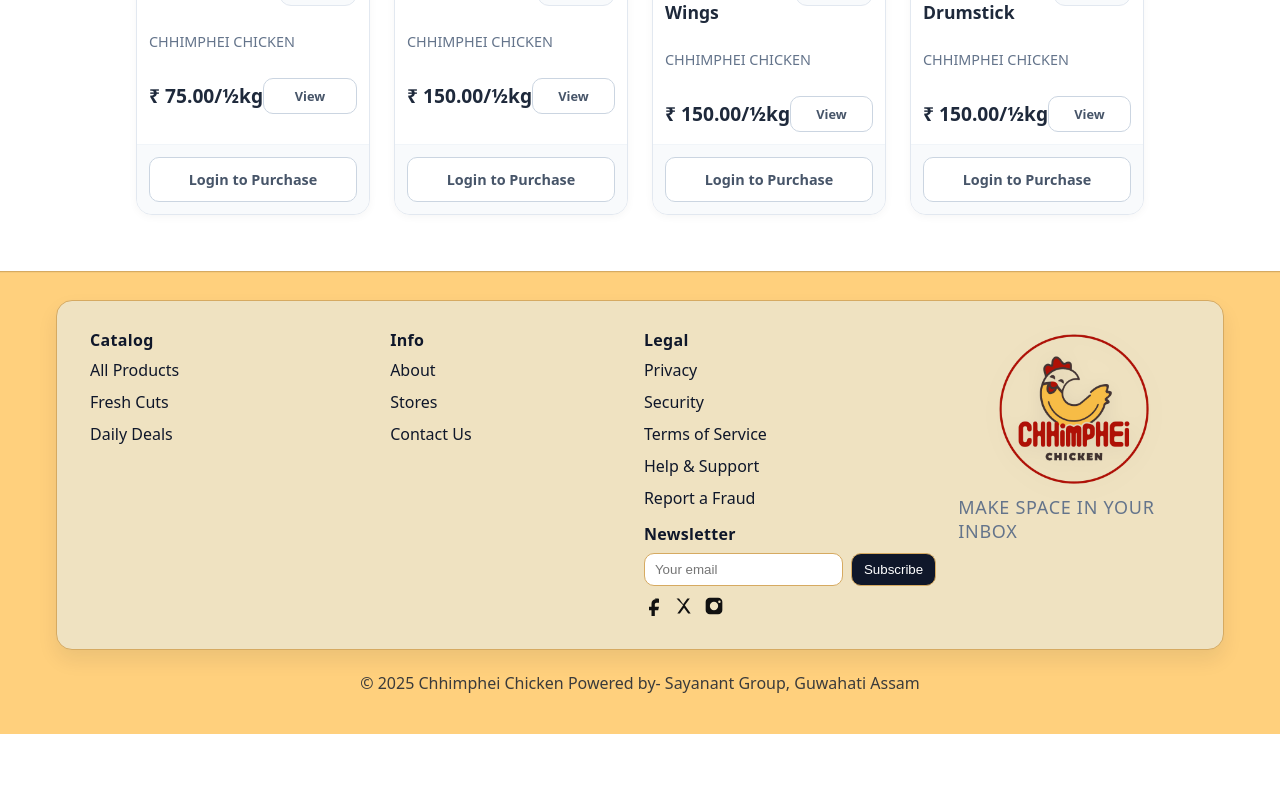
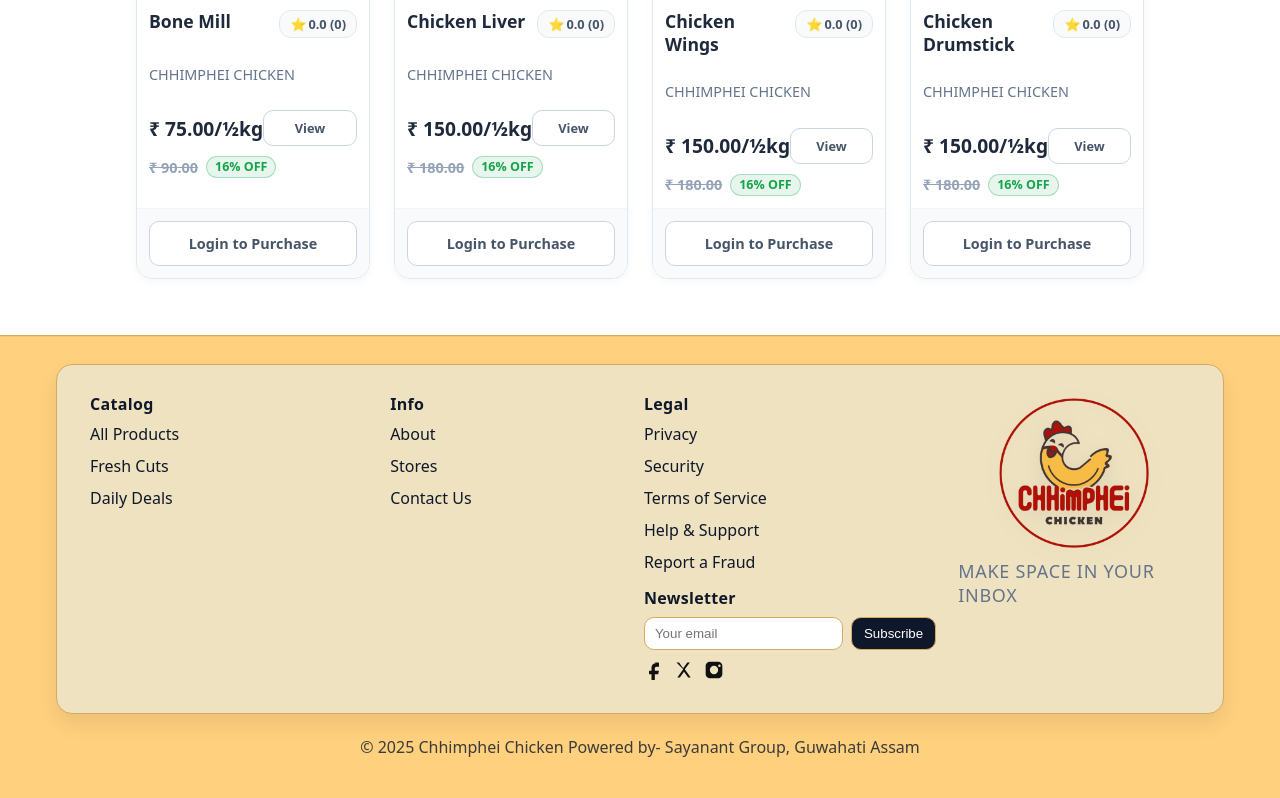
Before and after one commit to rahulbaruah098/Chhimpheichicken, a Flask app: page /products in a window 1280 px wide. Shown: the part 900-1698 px from the top of the page. Before the commit the page ends 1634 px from the top, so only its background shows below. Run offline with Flask 3, Linux system fonts and the light colour scheme; data comes from the database, SQL or seed files in the repository; both versions use the stored data as it was after the commit; data that the repository does not hold is empty; some libraries are stand-ins or nearby versions.

Commit message:
updated code

```diff
--- a/templates/products.html
+++ b/templates/products.html
@@ -247,6 +247,30 @@
     color:#059669;
     border:1px solid rgba(5,150,105,0.2);
   }
+
+  /* === ADDED: visual discount row === */
+  .deal-row{
+    display:flex;
+    align-items:center;
+    gap:8px;
+    margin-top:2px;
+  }
+  .deal-row .mrp{
+    text-decoration:line-through;
+    color:#94a3b8;
+    font-weight:600;
+    font-size:.9rem;
+  }
+  .deal-row .off{
+    background:rgba(22,163,74,.10);
+    color:#16a34a;
+    border:1px solid rgba(22,163,74,.30);
+    border-radius:999px;
+    padding:2px 8px;
+    font-weight:700;
+    font-size:.78rem;
+    line-height:1.3;
+  }
 </style>
 
 <section class="grid" id="productsGrid">
@@ -276,10 +300,21 @@
         </span>
       </div>
       <p class="muted store">{{ p.store_name }}</p>
+
+      {# === ADDED: compute visual-only discount values (no DB change) === #}
+      {% set half_price = (p.price_per_kg or 0) / 2 %}
+      {% set mrp_half = half_price * 1.20 %}
+      {% set pct_off = ((1 - (half_price / (mrp_half or 1))) * 100) %}
+
       <div class="price-row">
-        <span class="price">₹ {{ '%.2f'|format(p.price_per_kg / 2) }}/½kg</span>
+        <span class="price">₹ {{ '%.2f'|format(half_price) }}/½kg</span>
+        <a class="btn-ghost" href="{{ url_for('product_detail', pid=p.id) }}" style="padding:8px 12px; font-size:0.8rem;">View</a>
+      </div>
 
-        <a class="btn-ghost" href="{{ url_for('product_detail', pid=p.id) }}" style="padding:8px 12px; font-size:0.8rem;">View</a>
+      <!-- === ADDED: discount row under the price (frontend-only) === -->
+      <div class="deal-row">
+        <span class="mrp">₹ {{ '%.2f'|format(mrp_half) }}</span>
+        <span class="off">{{ (pct_off | round(0, 'floor') | int) }}% OFF</span>
       </div>
     </div>
 
```
Also changed, not shown: templates/index.html (+67 -184 lines), templates/product.html (+39 -3 lines), app.db.
